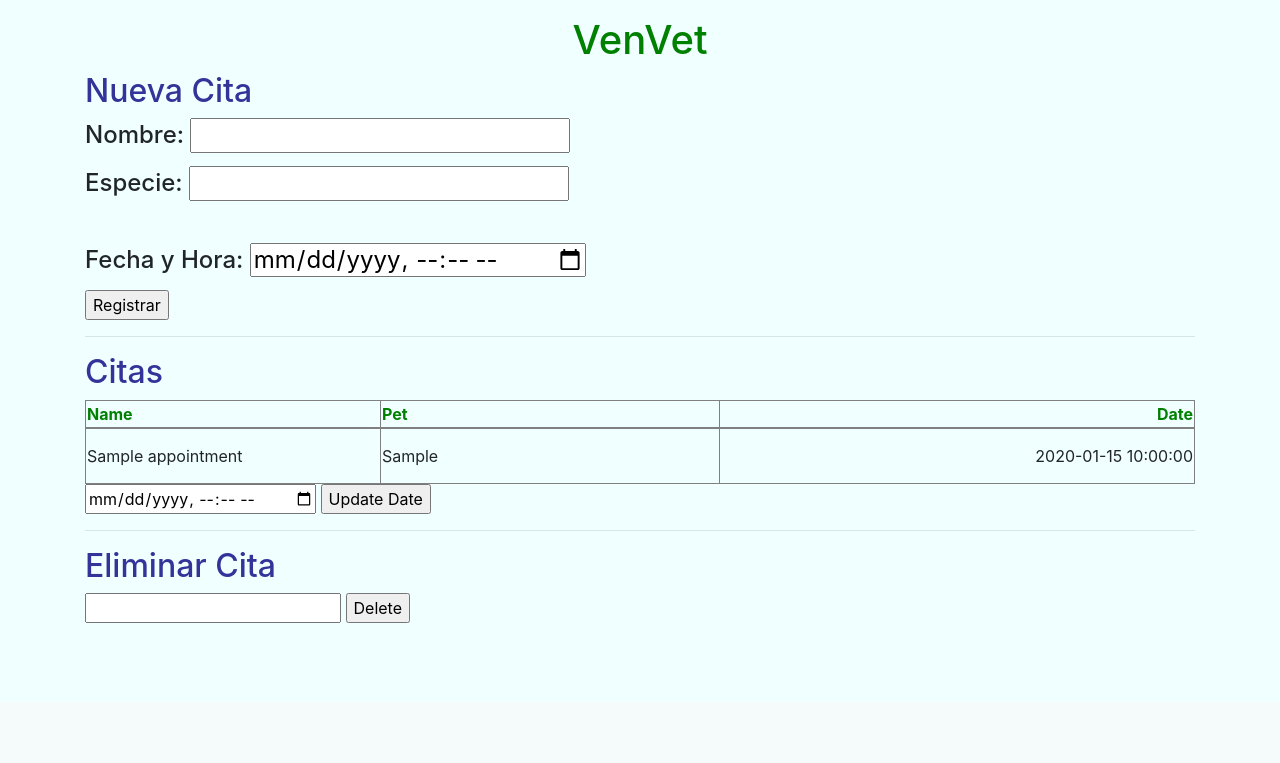
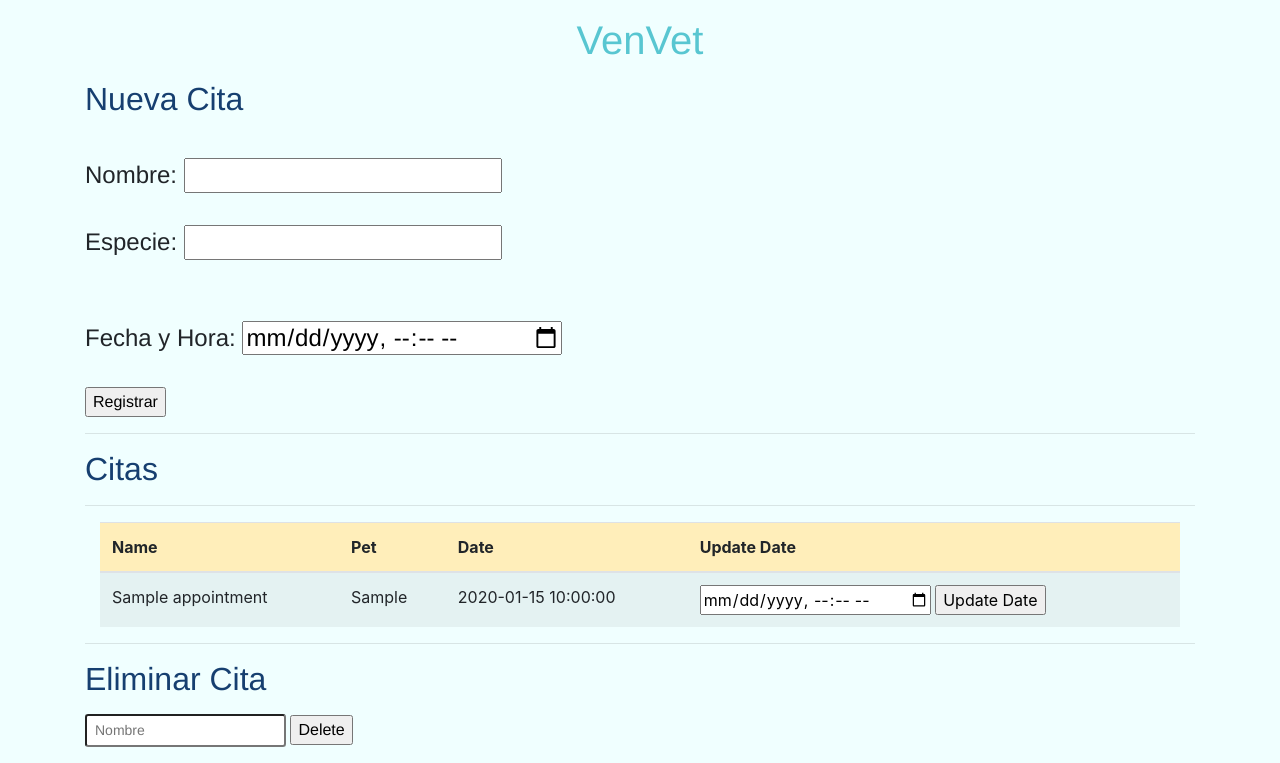
Before and after one commit to YagoSilvaA/DBP-Grupo-7, a Flask app: page /index in a window 1280 px wide. Shown: the part 98-861 px from the top of the page. Before the commit the page ends 721 px from the top, so only its background shows below. Run offline with Flask 2, Linux system fonts and the light colour scheme; a user stored in the database is signed in; tables that the repository leaves empty hold one stand-in row (values such as "Sample post"); some libraries are stand-ins or nearby versions.

Commit message:
New Table

```diff
--- a/VenVet/templates/index.html
+++ b/VenVet/templates/index.html
@@ -1,7 +1,10 @@
 {% extends 'base.html' %}
+
   <p>{% block content %}</p>
+  <h1 style="text-align: center;"><span style="color: #58C6D1;"><p style = "font-family:Helvetica Neue;">
+    VenVet
+    </p></span></h1>
   <form action="/create" method="post">
-    <h1 style="text-align: center;"><span style="color: #008000;">VenVet</span></h1>
     {% with messages = get_flashed_messages() %}
       {% if messages %}
       <br/>
@@ -12,52 +15,63 @@
         {% endfor %}
       {% endif %}
     {% endwith %}
-    <h2 style="text-align: left;"><span style="color: #333399;">Nueva Cita</span></h2>
-    <h4><label for="name">Nombre: </label> <input id="name" name="name" type="text" /></h4>
-    <h4><label for="pet">Especie: </label> <input id="pet" name="pet" type="text" /><br /><label for="date"></label></h4>
-    <h4><label for="date">Fecha y Hora: </label> <input id="date" name="date" type="datetime-local" /></h4>
-    <p><input type="submit" value="Registrar" /></p>
-    <input type="hidden" name="csrf_token" value="{{ csrf_token() }}"/>
+    <h2 style="text-align: left;"><span style="color: #163F70;"><p style = "font-family:Helvetica Neue;">Nueva Cita</span></h2><br>
+    <h4><label for="name"><p style = "font-family:Helvetica Neue;">Nombre: </label>
+        <input id="name" name="name" type="text" /></h4>
+    <h4><label for="pet"><p style = "font-family:Helvetica Neue;">Especie: </label>
+        <input id="pet" name="pet" type="text" /><br/><label for="date"></label></h4>
+    <h4><label for="date"><p style = "font-family:Helvetica Neue;">Fecha y Hora: </label>
+        <input id="date" name="date" type="datetime-local" /></h4>
+    <p><input type="submit" value="Registrar" style = "font-family:Helvetica Neue;"/></p>
+    <p style = "font-family:Helvetica Neue;">
+        <input type="hidden" name="csrf_token" value="{{ csrf_token() }}"/></p>
     <hr/>
   </form>
-  <h2><span style="color: #333399;">Citas</span></h2>
-  <div>
-    <table style="height: 18px; width: 100%; border-collapse: collapse; float: right;" border="1">
+
+  <h2><span style="color: #163F70;"><p style = "font-family:Helvetica Neue;">Citas</span></h2><hr/>
+
+  <div class="container">
+    <div clas="row">
+      <div clas="col">
+        <table class="table table-hover table-striped">
+          <thead class="table-warning">
+            <tr>
+              <th>Name</th>
+              <th>Pet</th>
+              <th>Date</th>
+              <th>Update Date</th>
+            </tr>
+          </thead>
           <tbody>
-        <tr style="height: 18px;">
-          <td style="width: 26.5938%; height: 18px;"><strong><span style="color: #008000;">Name</span></strong></td>
-          <td style="width: 30.601%; height: 18px;"><strong><span style="color: #008000;">Pet</span></strong></td>
-          <td style="width: 42.8051%; height: 18px; text-align: right;"><strong><span style="color: #008000;">Date</span></strong></td>
-        </tr>
-      </tbody>
-    </table>
-  </div>
-
-  <div>{% for appointments in appointments %}</div>
-
-  <div>
-    <table style="border-collapse: collapse; width: 100%; height: 20px;" border="1">
-      <tbody>
-        <tr style="height: 55px;">
-          <td style="width: 26.5938%; height: 20px;">{{appointments.name}}</td>
-          <td style="width: 30.601%; height: 20px;">{{appointments.pet}}</td>
-          <td style="width: 42.8051%; height: 20px; text-align: right;">{{appointments.date}}</td>
-        </tr>
-      </tbody>
-    </table>
-    <form method="POST" action="./updatedate">
+            {% for appointments in appointments %}
+            <tr>
+              <td>{{appointments.name}}</td>
+              <td>{{appointments.pet}}</td>
+              <td>{{appointments.date}}</td>
+              <td>   <form method="POST" action="./updatedate">
                 <input type="hidden" value="{{appointments.date}}" name="olddate">
                 <input type="hidden" value="{{appointments.id}}" name="appid">
                 <input type="datetime-local"  name="newdate">
                 <input type="submit" value="Update Date">
                 <input type="hidden" name="csrf_token" value="{{ csrf_token() }}"/>
               </form>
+            </td>
+            </tr>
+          </tbody>
           {% endfor %}
+        </table>
+      </div>
+    </div>
+  </div>
   <hr/>
   <form action="./delete" method="POST">
-      <h2><span style="color: #333399;">Eliminar Cita</span></h2>
-      <p><input name="name" type="text" /> <input type="submit" value="Delete"/></p>
+    <h2><span style="color: #163F70;"><p style = "font-family:Helvetica Neue;">Eliminar Cita</span></h2>
+      <p style = "font-family:Helvetica Neue;">
+        <input name="name" type="text" class="form-control-sm" placeholder="Nombre" aria-label="Username"/>
+        <input type="submit" value="Delete"/></p>
         <input type="hidden" name="csrf_token" value="{{ csrf_token() }}"/>
     </form>
   </div>
+
+
 {% endblock %}
```
Also changed, not shown: VenVet/app.py (+4 -6 lines). Lines whose indentation alone changed are shown as unchanged.
